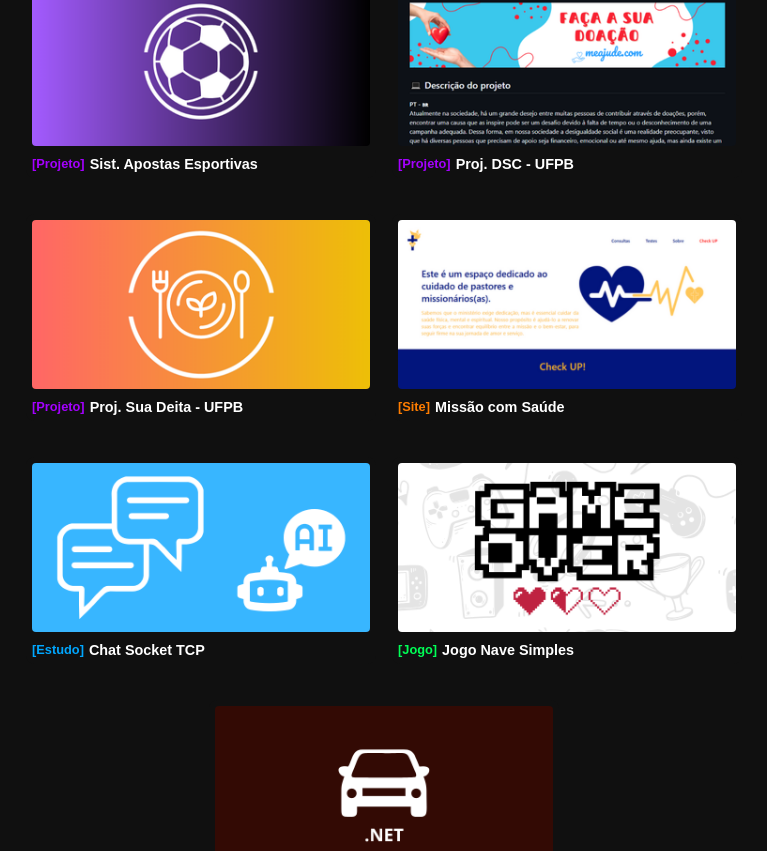
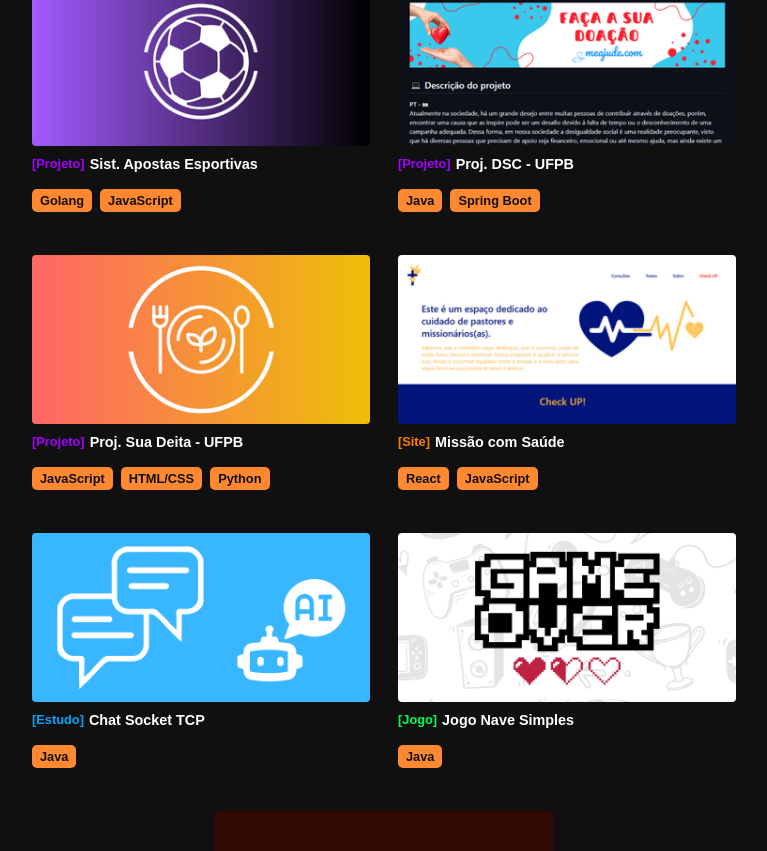
Before and after one commit to matheusfelipe20/portfolio, a React (Create React App) app in the folder projeto-portfolio/: page / in a window 1280 px wide. Shown: the part 1349-2200 px from the top of the page, without its empty margins (356-1123 px from the left). Built offline with nearby package versions, Linux system fonts and the light colour scheme.

Commit message:
ajustando a tela de projetos

```diff
--- a/projeto-portfolio/src/components/pages/home/Projects.css
+++ b/projeto-portfolio/src/components/pages/home/Projects.css
@@ -79,3 +79,19 @@
     font-weight: 600;
     text-align: left;
   }
+
+  .project-category {
+    display: flex;
+    flex-wrap: wrap;
+    gap: 8px;
+    margin-top: 12px;
+  }
+
+  .project-tag-technology {
+    background-color: var(--background-tag-tecn);
+    padding: 4px 8px;
+    border-radius: 5px;
+    font-size: 0.8rem;
+    color: var(--font-tag-tecn);
+    font-weight: 600;
+  }
--- a/projeto-portfolio/src/components/pages/home/Projects.js
+++ b/projeto-portfolio/src/components/pages/home/Projects.js
@@ -9,13 +9,13 @@ import missaoSaude from '../../../img/project/missaoSaude.png';
 import aspnet from '../../../img/project/aspnet.png'
 
 const projectsData = [
-  { id: 1, tag: 'Projeto', title: 'Sist. Apostas Esportivas', color: 'rgb(164 0 255)', imgSrc: apostasEsportivas, link: 'https://github.com/matheusfelipe20/desafio-api-jogos'},
-  { id: 2, tag: 'Projeto', title: 'Proj. DSC - UFPB', color: 'rgb(164 0 255)', imgSrc: meajude, link: 'https://github.com/matheusfelipe20/ChatSocketTCP'},
-  { id: 3, tag: 'Projeto', title: 'Proj. Sua Deita - UFPB', color: 'rgb(164 0 255)', imgSrc: suadieta, link: 'https://github.com/matheusfelipe20/ESA-2022.1--SuaDieta--Projeto-UFPB'},
-  { id: 4, tag: 'Site', title: 'Missão com Saúde', color: 'rgb(255 125 0)', imgSrc: missaoSaude, link: 'https://matheusfelipe20.github.io/Projeto-AS/'},
-  { id: 5, tag: 'Estudo', title: 'Chat Socket TCP', color: '#00a7ff', imgSrc: chatSocketTCP, link: 'https://github.com/matheusfelipe20/ChatSocketTCP'},
-  { id: 6, tag: 'Jogo', title: 'Jogo Nave Simples', color: 'rgb(0 255 86)', imgSrc: jogoNave, link: 'https://github.com/matheusfelipe20/Jogo-Nave-simples-JAVA'},
-  { id: 7, tag: 'Treino', title: 'Proj. Asp.net', color: 'rgb(255 0 57)', imgSrc: aspnet, link: 'https://github.com/matheusfelipe20/Projeto-ASP.NET'},
+  { id: 1, tag: 'Projeto', title: 'Sist. Apostas Esportivas', color: 'var(--color-tag-project)', imgSrc: apostasEsportivas, link: 'https://github.com/matheusfelipe20/desafio-api-jogos', tag_technology: ['Golang', 'JavaScript'],},
+  { id: 2, tag: 'Projeto', title: 'Proj. DSC - UFPB', color: 'var(--color-tag-project)', imgSrc: meajude, link: 'https://github.com/matheusfelipe20/ChatSocketTCP', tag_technology: ['Java', 'Spring Boot'],},
+  { id: 3, tag: 'Projeto', title: 'Proj. Sua Deita - UFPB', color: 'var(--color-tag-project)', imgSrc: suadieta, link: 'https://github.com/matheusfelipe20/ESA-2022.1--SuaDieta--Projeto-UFPB', tag_technology: ['JavaScript', 'HTML/CSS', 'Python'],},
+  { id: 4, tag: 'Site', title: 'Missão com Saúde', color: 'var(--color-tag-site)', imgSrc: missaoSaude, link: 'https://matheusfelipe20.github.io/Projeto-AS/', tag_technology: ['React', 'JavaScript'],},
+  { id: 5, tag: 'Estudo', title: 'Chat Socket TCP', color: 'var(--color-tag-study)', imgSrc: chatSocketTCP, link: 'https://github.com/matheusfelipe20/ChatSocketTCP', tag_technology: ['Java'],},
+  { id: 6, tag: 'Jogo', title: 'Jogo Nave Simples', color: 'var(--color-tag-game)', imgSrc: jogoNave, link: 'https://github.com/matheusfelipe20/Jogo-Nave-simples-JAVA', tag_technology: ['Java'],},
+  { id: 7, tag: 'Treino', title: 'Proj. Asp.net', color: 'var(--color-tag-training)', imgSrc: aspnet, link: 'https://github.com/matheusfelipe20/Projeto-ASP.NET', tag_technology: ['C#', 'ASP.Net', 'HTML/CSS'],},
 ];
 
 const Projects = () => (
@@ -34,6 +34,11 @@ const Projects = () => (
                 </span>
                 <h3 className="project-title">{project.title}</h3>
               </div>
+              <div className="project-category">
+                {project.tag_technology.map((tech, index) => (
+                  <span key={index} className="project-tag-technology">{tech}</span>
+                ))}
+              </div>
             </button>
           </a>
         ))}
--- a/projeto-portfolio/src/variables/Colors.css
+++ b/projeto-portfolio/src/variables/Colors.css
@@ -11,5 +11,16 @@
     --color-secundary: #333;
     --color-primary-hover: #ff6f00;
 
+    /* Variaveis cores de tag projetos */
 
+    --color-tag-project: #a400ff;
+    --color-tag-site: #ff7d00;
+    --color-tag-study: #00a7ff;
+    --color-tag-game: #00ff56;
+    --color-tag-training: #ff0039;
+
+    /* Variaveis cores tag tecnologia de projeto */
+
+    --background-tag-tecn: #ff8830;
+    --font-tag-tecn: #101010;
 }
```
